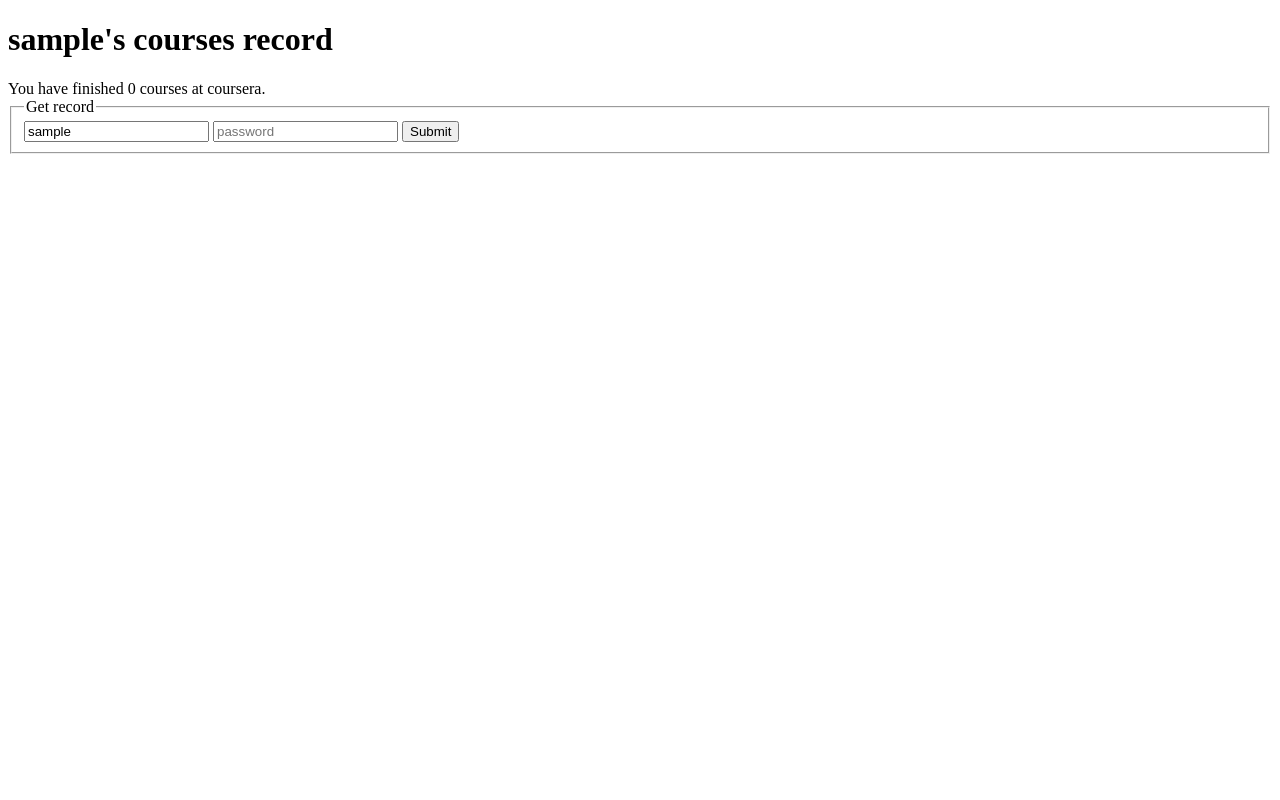
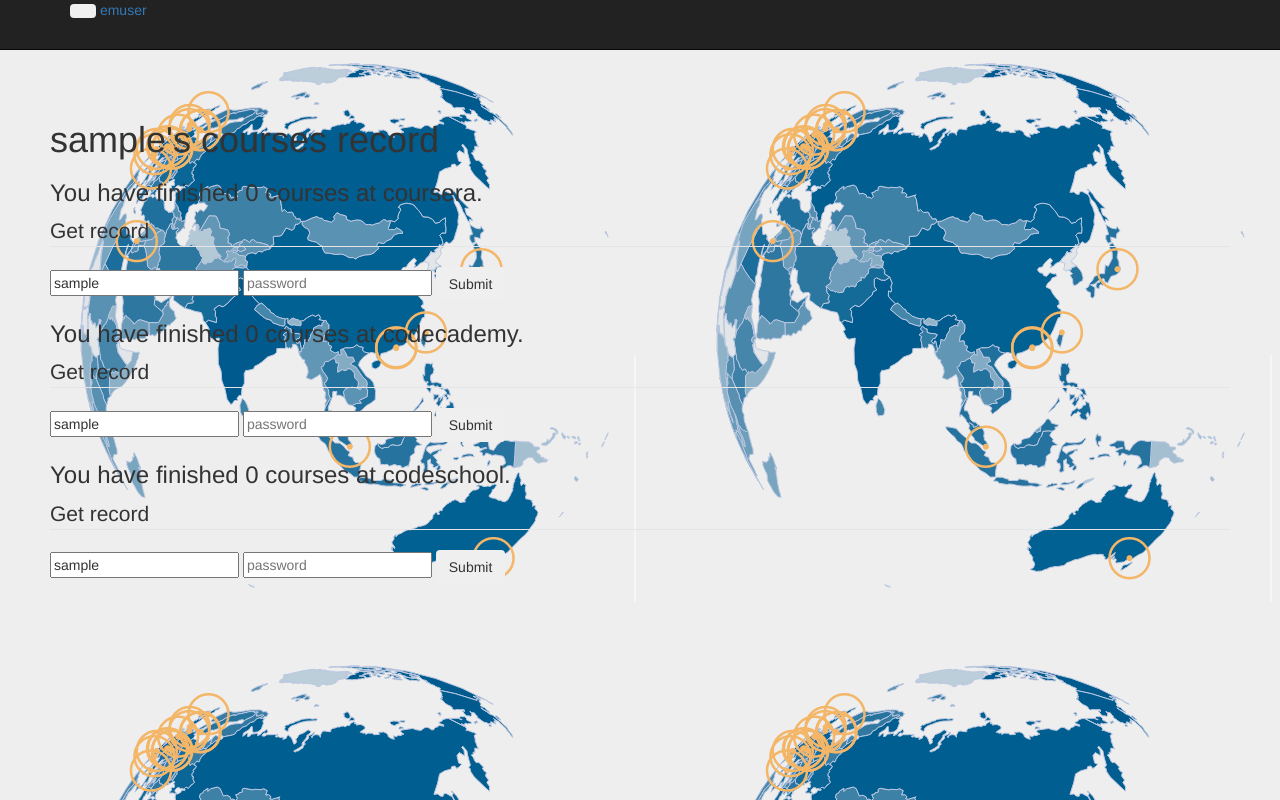
Before and after one commit to lisongx/emuser, a Django app: page /courses/ in a window 1280 px wide. Run offline with Django 3.2, Linux system fonts and the light colour scheme; the visitor is signed in with stand-in values (Sample User, id 1); data that the repository does not hold is empty; parts of the project's set-up code (start-up, migrations or seed data) failed here and were passed over; some libraries are stand-ins or nearby versions.

Commit message:
fetch courses page

```diff
--- a/emuser/educations/helpers.py
+++ b/emuser/educations/helpers.py
@@ -12,6 +12,6 @@ def datetime_from_friendly_text(text, locale=None):
         text = text.replace(u"个月", "months")\
                    .replace(u"月", "months")
 
-    calendar = Calendar(Constants(localeID=locale))
+    calendar = Calendar(Constants(localeID=locale, usePyICU=False))
     time_struct = calendar.parse(text)
     return datetime.datetime(*time_struct[0][:6])
--- a/pip-req.txt
+++ b/pip-req.txt
@@ -5,3 +5,4 @@ lxml==3.2.1
 requests==1.2.3
 python-dateutil==2.1
 django-social-auth==0.7.25
+git+git://github.com/bear/parsedatetime.git@7c5e6a08#egg=parsedatetime
--- /dev/null
+++ b/record/templates/_source.html
@@ -0,0 +1,32 @@
+<div class="source">
+    <h3 class="summary">
+        You have finished {{ source.count }} courses at {{ source_name }}.
+    </h3>
+    {% if coursera %}
+    <div class="courses">
+        <ul>
+            {% for course in source %}
+            <li>{{course.subject}}</li>
+            {% endfor %}
+        </ul>
+    </div>
+    {% endif %}
+    <div class="action">
+        <form action="{{ source_name }}" method="POST" accept-charset="utf-8">
+            <fieldset>
+                {% csrf_token %}
+                <legend>
+                    {% if source %}
+                    Refresh record
+                    {% else %}
+                    Get record
+                    {% endif %}
+                </legend>
+                <input type="text" name="username" value="{{ user.username }}" placeholder="password">
+                <input type="password" name="password" value="" placeholder="password">
+                <input type="submit" class="btn">
+            </fieldset>
+        </form>
+
+    </div>
+</div>
--- a/record/templates/courses.html
+++ b/record/templates/courses.html
@@ -1,46 +1,9 @@
-<!DOCTYPE html>
-<html lang="en">
-<head>
-    <meta charset="UTF-8">
-    <title>emuser | {{ user.username }} </title>
-</head>
-<body>
-    <div class="main">
-
-        <h1> {{ user.username }}'s courses record </h1>
-        <div class="coursera">
-            <div class="summary">
-                You have finished {{ coursera.count }} courses at coursera.
-            </div>
-            {% if coursera %}
-            <div class="courses">
-            <ul>
-                {% for course in coursera %}
-                <li>{{course.subject}}</li>
-                {% endfor %}
-            </ul>
-            </div>
-            {% endif %}
-            <div class="action">
-                <form action="coursera" method="POST" accept-charset="utf-8">
-                    <fieldset>
-                        {% csrf_token %}
-                        <legend>
-                            {% if coursera %}
-                            Refresh record
-                            {% else %}
-                            Get record
-                            {% endif %}
-                        </legend>
-                        <input type="text" name="username" value="{{ user.username }}" placeholder="password">
-                        <input type="password" name="password" value="" placeholder="password">
-                        <input type="submit">
-                    </fieldset>
-                </form>
-
-            </div>
-        </div>
-    </div>
-
-</body>
-</html>
+{% extends "base.html" %}
+{% block content %}
+<div class="main">
+    <h1> {{ user.username }}'s courses record </h1>
+    {% include "_source.html" with source=coursera source_name='coursera' %}
+    {% include "_source.html" with source=codecademy source_name='codecademy' %}
+    {% include "_source.html" with source=codeschool source_name='codeschool' %}
+</div>
+{% endblock %}
--- a/record/urls.py
+++ b/record/urls.py
@@ -10,4 +10,6 @@ urlpatterns = patterns('',
     # Uncomment the next line to enable the admin:
     url(r'^$', 'record.views.courses'),
     url(r'^coursera/?$', 'record.views.coursera'),
+    url(r'^codecademy/?$', 'record.views.codecademy'),
+    url(r'^codeschool/?$', 'record.views.codeschool'),
 )
--- a/record/views.py
+++ b/record/views.py
@@ -1,15 +1,17 @@
+from django.utils import simplejson as json
+from django.core import serializers
 from django.contrib.auth.decorators import login_required
 from django.shortcuts import render_to_response
 from django.template import RequestContext
 from django.http import HttpResponseBadRequest, HttpResponseRedirect, HttpResponse
 
 from emuser.educations.crawler.coursera import CourseraClient
+from emuser.educations.crawler.codecademy import CodecademyClient
+from emuser.educations.crawler.codeschool import CodeSchoolClient
+
 from record.models import Record
-from django.utils import simplejson
-from django.core import serializers
 
 import collections
-import json
 
 
 def index(request):
@@ -42,22 +44,41 @@ def resume(request, user_id):
 def courses(request):
     user = request.user
     coursera = user.records.filter(source='coursera')
+    codecademy = user.records.filter(source='codecademy')
+    codeschool = user.records.filter(source='codeschool')
     return render_to_response('courses.html',locals(),
             context_instance=RequestContext(request))
 
-@login_required
-def coursera(request):
+
+
+def _fetch_courses(request, client, source):
     if request.POST:
         user = request.user
         username = request.POST.get('username')
         password = request.POST.get('password')
-        client = CourseraClient()
+        print "start login"
         if client.login(username, password):
+            print "start fetch"
             courses = client.yield_normalized_courses()
             if courses:
-                user.records.filter(source='coursera').delete()
+                user.records.filter(source=source).delete()
                 for course in courses:
                     Record.objects.create(user=user, **course)
                 return HttpResponseRedirect('/courses/')
 
     return HttpResponseBadRequest()
+
+@login_required
+def coursera(request):
+    client = CourseraClient()
+    return _fetch_courses(request, client, 'coursera')
+
+@login_required
+def codecademy(request):
+    client = CodecademyClient()
+    return _fetch_courses(request, client, 'codecademy')
+
+@login_required
+def codeschool(request):
+    client = CodeSchoolClient()
+    return _fetch_courses(request, client, 'codeschool')
```
